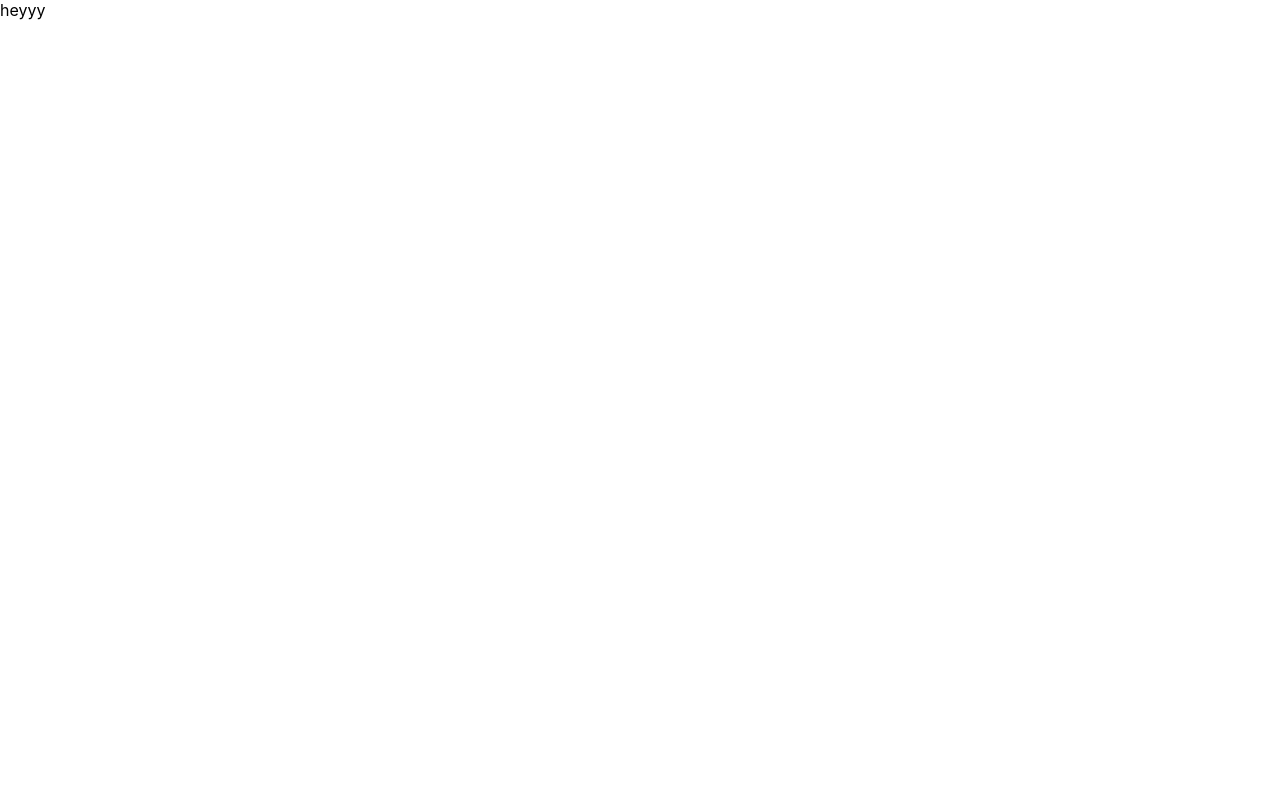
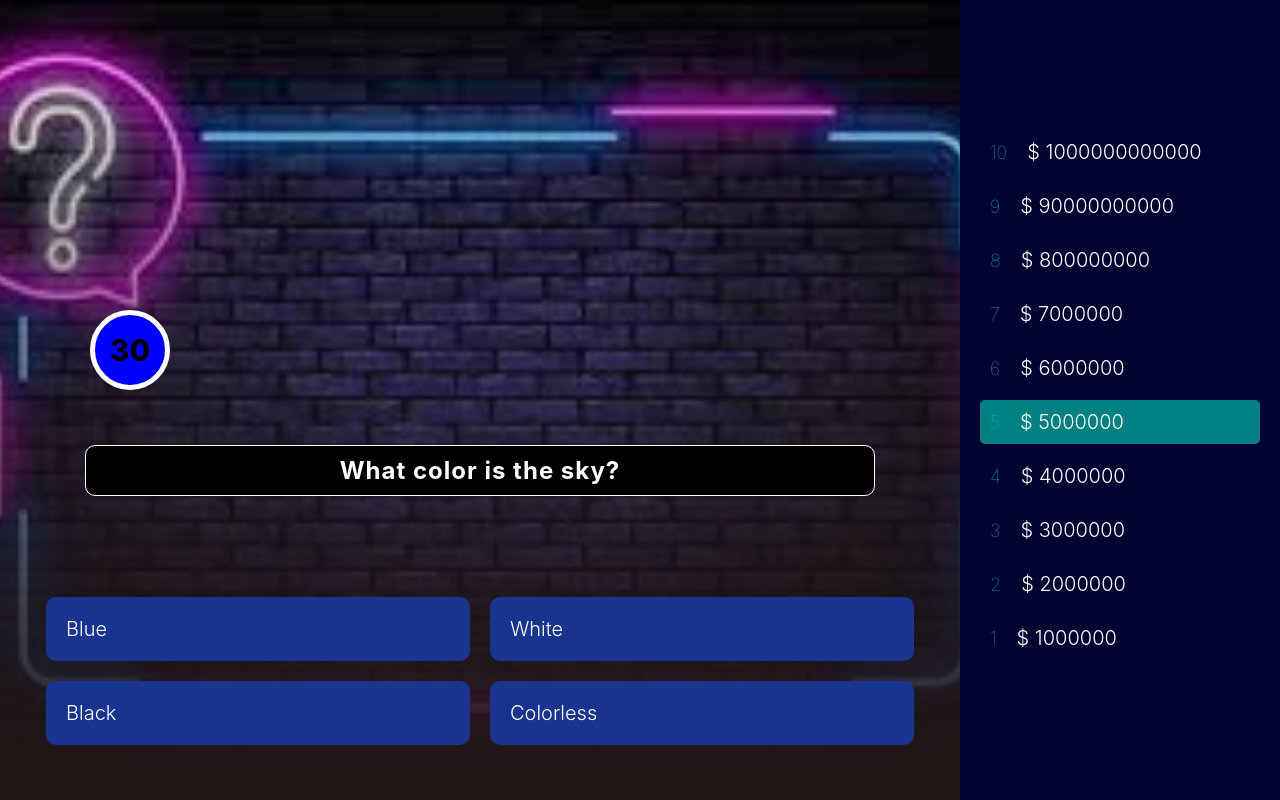
Before and after one commit to ANNMAINAWANGARI/reactQuizApp, a React (Create React App) app: page / in a window 1280 px wide. Built offline with nearby package versions, Linux system fonts and the light colour scheme.

Commit message:
create user interface

```diff
--- a/src/App.css
+++ b/src/App.css
@@ -0,0 +1,71 @@
+.app{
+ display:flex;
+ height:100vh;
+ background-color: #020230;
+ color:white;
+}
+.app_left{
+ width:75%;
+ background:linear-gradient(
+  to bottom,rgba(0,0,0,0),#221717
+ ), url(./assets/backgroundImg.jpg);
+ background-position: center;
+ background-size: cover;
+ display:flex;
+ flex-direction: column;
+}
+.appLeft_top{
+ height:50%;
+ position:relative;
+}
+.app_timer{
+ width:70px;
+ height:70px;
+ border-radius:50%;
+ border:5px solid white;
+ background-color: blue;
+ display:flex;
+ justify-content: center;
+ align-items: center;
+ font-size:30px;
+ color:black;
+ font-weight:800;
+ position:absolute;
+ bottom:10px;
+ left:90px;
+}
+.appLeft_bottom{
+height:50%;
+}
+
+.app_right{
+ width:25%;
+ display:flex;
+ align-items: center;
+ justify-content: center;
+}
+.moneyList{
+ list-style:none;
+ width:100%;
+ padding:20px;
+}
+.moneyList_item{
+ display:flex;
+ align-items: center;
+ margin-bottom: 10px;
+ padding:10px;
+}
+.moneyList_item.active{
+ background-color: teal;
+ border-radius:5px;
+}
+.moneyList_number{
+font-size:18px;
+font-weight:100;
+margin-right:20px;
+color:rgb(8, 177, 255);
+}
+.moneyList_amount{
+font-size:20px;
+font-weight:300;
+}
--- a/src/App.js
+++ b/src/App.js
@@ -1,8 +1,42 @@
-
+import React,{useState} from 'react'
+import Trivia from './components/Trivia'
+import './App.css';
 function App() {
+  const [questionNum,setQuestionNum]=useState(5);
+  const cash =[
+    {id:1,amount:'$ 1000000'},
+    {id:2,amount:'$ 2000000'},
+    {id:3,amount:'$ 3000000'},
+    {id:4,amount:'$ 4000000'},
+    {id:5,amount:'$ 5000000'},
+    {id:6,amount:'$ 6000000'},
+    {id:7,amount:'$ 7000000'},
+    {id:8,amount:'$ 800000000'},
+    {id:9,amount:'$ 90000000000'},
+    {id:10,amount:'$ 1000000000000'}
+    ,
+  ].reverse();
   return (
     <div className="app">
-     heyyy
+     <div className='app_left'>
+       <div className='appLeft_top'>
+         <div className='app_timer'>30</div>
+       </div>
+       <div className='appLeft_bottom'>
+         <Trivia/>
+       </div>
+     </div>
+     <div className='app_right'>
+       <ul className='moneyList'>
+         {cash.map((c)=>(
+           <li className={questionNum === c.id ? 'moneyList_item active':'moneyList_item'}>
+           <span className='moneyList_number'>{c.id}</span>
+           <span className='moneyList_amount'>{c.amount}</span>
+         </li>
+         ))}
+
+       </ul>
+     </div>
     </div>
   );
 }
--- /dev/null
+++ b/src/components/Trivia.css
@@ -0,0 +1,33 @@
+.trivia{
+ height:100%;
+ display:flex;
+ flex-direction: column;
+ align-items: center;
+ justify-content: space-around;
+}
+.question{
+ font-weight:700;
+ font-size: 24px;
+ letter-spacing: 1px;
+ width:80%;
+ border:1px solid white;
+ background-color: black;
+ text-align: center;
+ padding:10px;
+ border-radius: 10px;
+}
+.answers{
+ display:flex;
+ width:100%;
+ justify-content: center;
+ flex-wrap: wrap;
+}
+.answer{
+ padding:20px;
+ width:40%;
+ background-color: rgb(24, 52, 143);
+ border-radius: 10px;
+ margin:10px;
+ font-size: 20px;
+ font-weight: 300;
+}
--- /dev/null
+++ b/src/components/Trivia.jsx
@@ -0,0 +1,17 @@
+import React from 'react'
+import './Trivia.css'
+function Trivia() {
+ return (
+  <div className='trivia'>
+   <div className='question'>What color is the sky?</div>
+   <div className='answers'>
+    <div className='answer'>Blue</div>
+    <div className="answer">White</div>
+    <div className="answer">Black</div>
+    <div className="answer">Colorless</div>
+   </div>
+  </div>
+ )
+}
+
+export default Trivia
```
Also changed, not shown: src/assets/backgroundImg.jpg (added).
